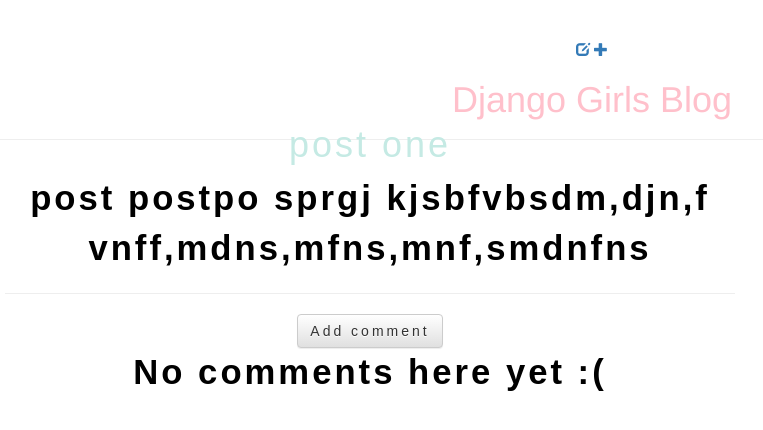
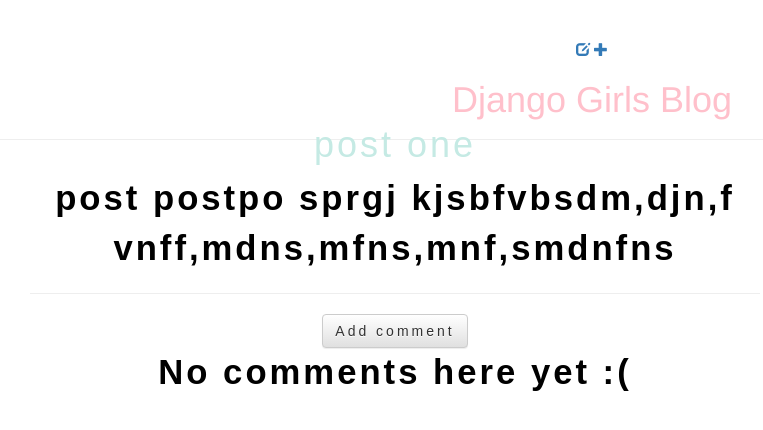
Before and after one commit to natashalaw/blog1, a Django app: page /post/1/ in a window 1280 px wide. Shown: the top 430 px of the page, without its empty margins (48-811 px from the left). Run offline with Django 3.2, Linux system fonts and the light colour scheme; data comes from the database, SQL or seed files in the repository; some libraries are stand-ins or nearby versions.

Commit message:
Update blog.css

```diff
--- a/blog2/static/css/blog.css
+++ b/blog2/static/css/blog.css
@@ -60,7 +60,7 @@ img {
 	font-size: 26pt;
 	font-weight: bold;
 	position:relative;
-	top: -55px;left: -17px;
+	top: -55px;left: 8px;
 	letter-spacing: 3px;
 
 }
```
